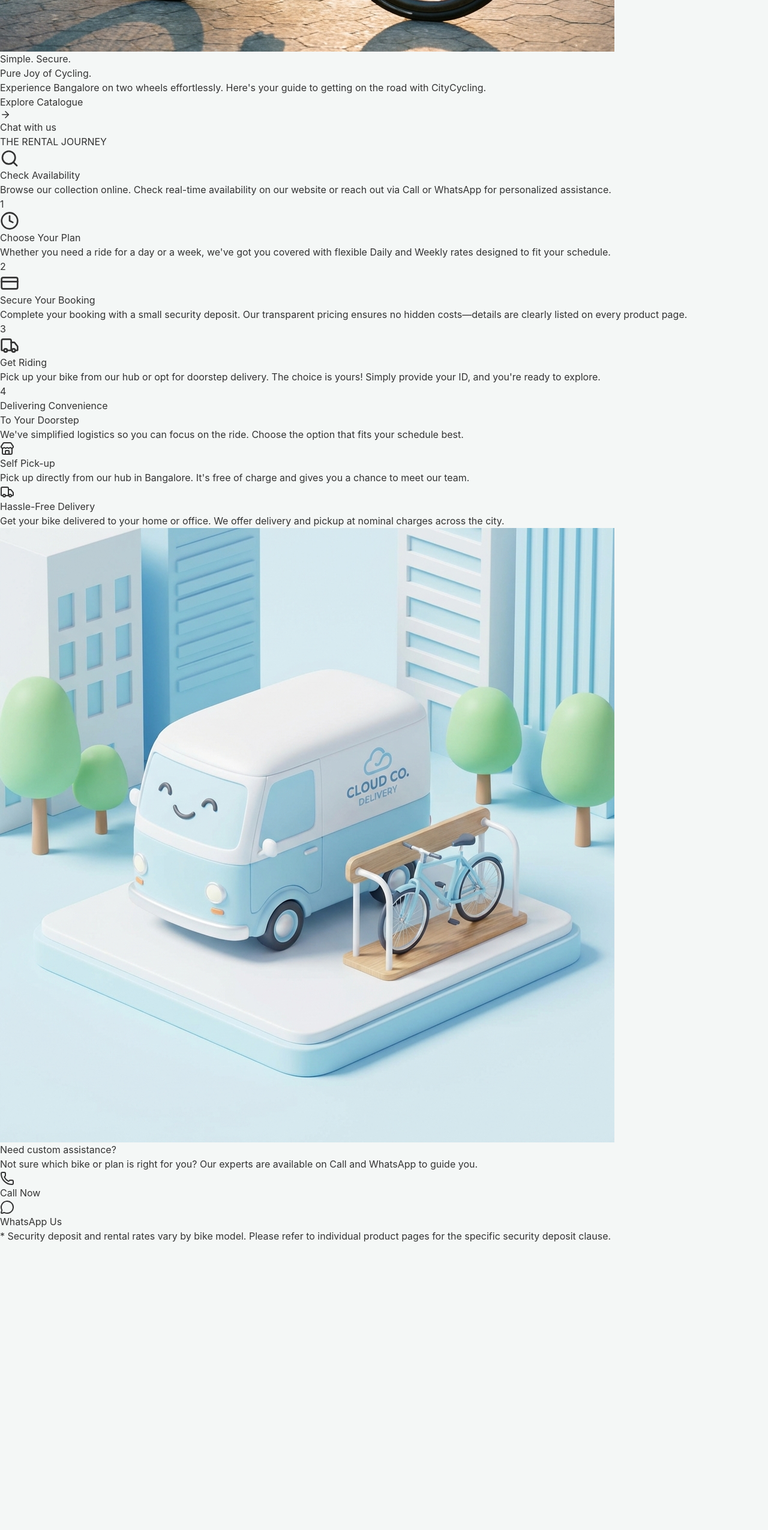
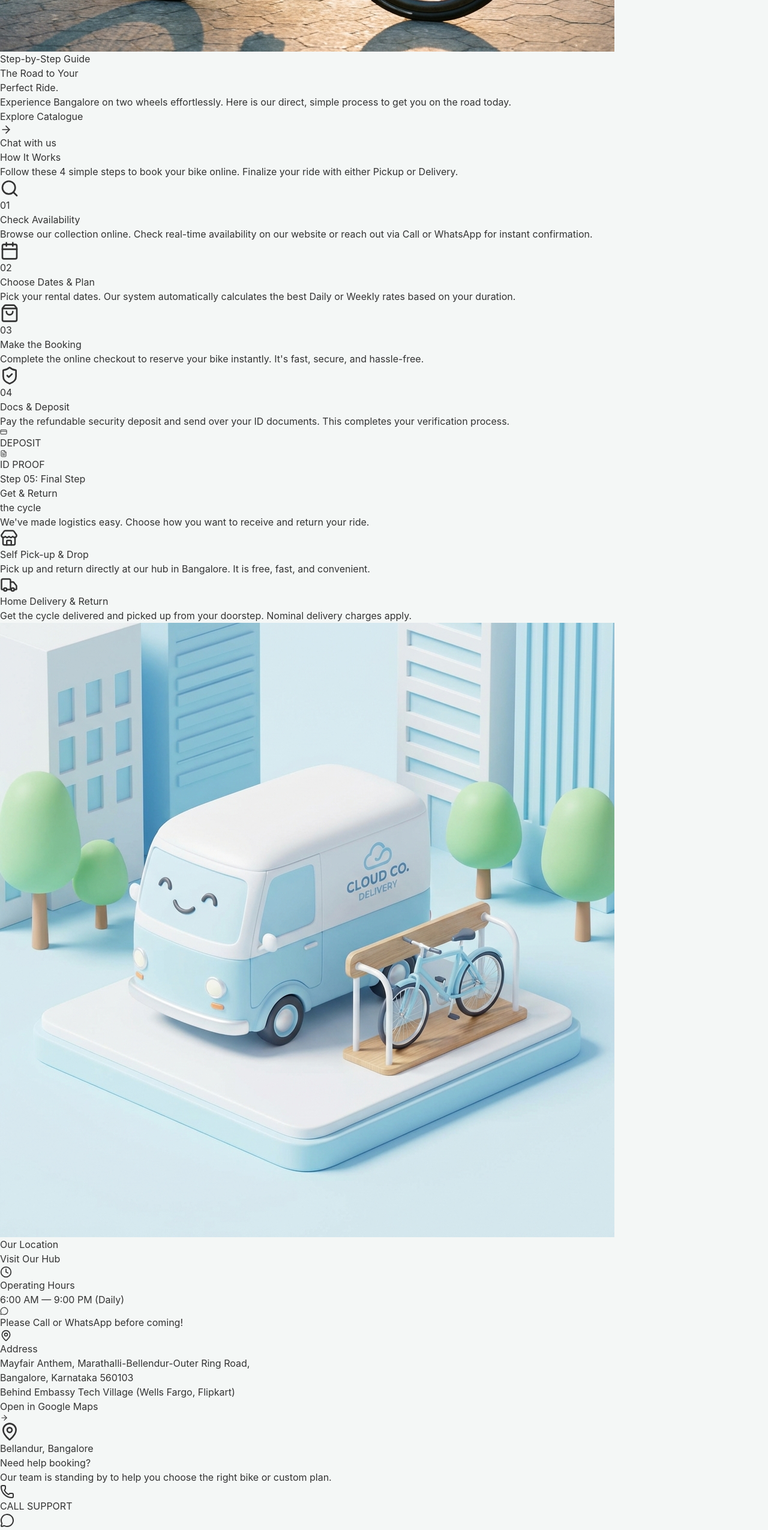
Before and after one commit to prateektambi/citycycling-mern, a React (Vite) app in the folder client/: page /how-it-works in a window 1280 px wide. Shown: the part 1020-3570 px from the top of the page at 60% size. Before the commit the page ends 3092 px from the top, so only its background shows below. Built offline with nearby package versions, Linux system fonts and the light colour scheme; no server answers.

Commit message:
HOw It Works updates.

```diff
--- a/client/src/pages/HowItWorks.jsx
+++ b/client/src/pages/HowItWorks.jsx
@@ -1,5 +1,5 @@
 import React, { useEffect } from 'react';
-import { Search, Phone, MessageSquare, Clock, CreditCard, Truck, Store, MessageCircle, ArrowRight } from 'lucide-react';
+import { Search, Calendar, ShoppingBag, ShieldCheck, Truck, ArrowRight, Phone, MessageCircle, FileText, CreditCard, Store, Clock, MapPin } from 'lucide-react';
 
 const HowItWorks = () => {
     useEffect(() => {
@@ -10,155 +10,232 @@ const HowItWorks = () => {
     const steps = [
         {
             title: "Check Availability",
-            description: "Browse our collection online. Check real-time availability on our website or reach out via Call or WhatsApp for personalized assistance.",
+            description: "Browse our collection online. Check real-time availability on our website or reach out via Call or WhatsApp for instant confirmation.",
             icon: <Search className="text-blue-600" size={32} />,
             color: "bg-blue-50"
         },
         {
-            title: "Choose Your Plan",
-            description: "Whether you need a ride for a day or a week, we've got you covered with flexible Daily and Weekly rates designed to fit your schedule.",
-            icon: <Clock className="text-purple-600" size={32} />,
+            title: "Choose Dates & Plan",
+            description: "Pick your rental dates. Our system automatically calculates the best Daily or Weekly rates based on your duration.",
+            icon: <Calendar className="text-purple-600" size={32} />,
             color: "bg-purple-50"
         },
         {
-            title: "Secure Your Booking",
-            description: "Complete your booking with a small security deposit. Our transparent pricing ensures no hidden costs—details are clearly listed on every product page.",
-            icon: <CreditCard className="text-green-600" size={32} />,
+            title: "Make the Booking",
+            description: "Complete the online checkout to reserve your bike instantly. It's fast, secure, and hassle-free.",
+            icon: <ShoppingBag className="text-green-600" size={32} />,
             color: "bg-green-50"
         },
         {
-            title: "Get Riding",
-            description: "Pick up your bike from our hub or opt for doorstep delivery. The choice is yours! Simply provide your ID, and you're ready to explore.",
-            icon: <Truck className="text-orange-600" size={32} />,
+            title: "Docs & Deposit",
+            description: "Pay the refundable security deposit and send over your ID documents. This completes your verification process.",
+            icon: <ShieldCheck className="text-orange-600" size={32} />,
             color: "bg-orange-50"
         }
     ];
 
     return (
         <div className="bg-white min-h-screen">
-            {/* Hero Section */}
-            <div className="relative h-[50vh] min-h-[400px] flex items-center justify-center overflow-hidden">
+            {/* High-Impact Hero Section (Restored Aesthetic) */}
+            <div className="relative h-[60vh] min-h-[500px] flex items-center justify-center overflow-hidden">
                 <img
                     src="/images/hero.png"
                     alt="Cycling in city"
                     className="absolute inset-0 w-full h-full object-cover brightness-[0.4]"
                 />
-                <div className="relative z-10 text-center px-4 max-w-4xl mx-auto">
-                    <h1 className="text-4xl md:text-6xl font-black text-white mb-6 drop-shadow-2xl">
-                        Simple. Secure. <br/>
-                        <span className="text-blue-400">Pure Joy of Cycling.</span>
+                <div className="absolute inset-0 bg-gradient-to-t from-black/80 via-transparent to-transparent"></div>
+                <div className="relative z-10 text-center px-4 max-w-5xl mx-auto">
+                    <span className="inline-block bg-blue-600 text-white text-[10px] font-black uppercase tracking-[0.2em] px-4 py-1.5 rounded-full mb-6">
+                        Step-by-Step Guide
+                    </span>
+                    <h1 className="text-5xl md:text-7xl font-black text-white mb-6 drop-shadow-2xl tracking-tight leading-[1.1]">
+                        The Road to Your <br/>
+                        <span className="text-transparent bg-clip-text bg-gradient-to-r from-blue-400 to-indigo-300">Perfect Ride.</span>
                     </h1>
-                    <p className="text-lg md:text-xl text-gray-200 font-medium mb-8 drop-shadow-md max-w-2xl mx-auto leading-relaxed">
-                        Experience Bangalore on two wheels effortlessly. Here's your guide to getting on the road with CityCycling.
+                    <p className="text-lg md:text-xl text-gray-200 font-medium mb-10 drop-shadow-md max-w-2xl mx-auto leading-relaxed opacity-90">
+                        Experience Bangalore on two wheels effortlessly. Here is our direct, simple process to get you on the road today.
                     </p>
-                    <div className="flex flex-wrap justify-center gap-4">
-                        <a href="/catalogue" className="bg-blue-600 hover:bg-blue-700 text-white px-8 py-4 rounded-full font-bold transition-all shadow-xl hover:scale-105 flex items-center gap-2">
-                            Explore Catalogue <ArrowRight size={18} />
+                    <div className="flex flex-wrap justify-center gap-5">
+                        <a href="/catalogue" className="bg-blue-600 hover:bg-blue-700 text-white px-10 py-5 rounded-3xl font-bold transition-all shadow-xl hover:scale-105 flex items-center gap-2 group">
+                            Explore Catalogue <ArrowRight size={20} className="group-hover:translate-x-1 transition-transform" />
                         </a>
-                        <a href="https://wa.me/918971552453" target="_blank" rel="noreferrer" className="bg-white/10 backdrop-blur-md hover:bg-white/20 text-white border border-white/30 px-8 py-4 rounded-full font-bold transition-all">
+                        <a href="https://wa.me/918971552453" target="_blank" rel="noreferrer" className="bg-white/10 backdrop-blur-md hover:bg-white/20 text-white border border-white/30 px-10 py-5 rounded-3xl font-bold transition-all">
                             Chat with us
                         </a>
                     </div>
                 </div>
             </div>
 
-            {/* How It Works Steps */}
-            <div className="max-w-7xl mx-auto px-6 py-24">
+            {/* Direct Process Steps (Grid Layout) */}
+            <div className="max-w-7xl mx-auto px-6 py-24 md:py-32">
                 <div className="text-center mb-20">
-                    <h2 className="text-3xl md:text-4xl font-black text-gray-900 mb-4 tracking-tight">THE RENTAL JOURNEY</h2>
-                    <div className="w-20 h-1.5 bg-blue-600 mx-auto rounded-full"></div>
+                    <h2 className="text-4xl md:text-5xl font-black text-gray-900 mb-6 tracking-tight uppercase">How It Works</h2>
+                    <p className="text-gray-500 font-medium max-w-xl mx-auto">Follow these 4 simple steps to book your bike online. Finalize your ride with either Pickup or Delivery.</p>
                 </div>
 
                 <div className="grid grid-cols-1 md:grid-cols-2 lg:grid-cols-4 gap-8">
                     {steps.map((step, index) => (
-                        <div key={index} className="relative group p-8 rounded-[2.5rem] border border-gray-100 bg-white hover:shadow-[0_20px_50px_rgba(0,0,0,0.08)] hover:-translate-y-2 transition-all duration-500">
-                            <div className={`w-16 h-16 ${step.color} rounded-2xl flex items-center justify-center mb-6 group-hover:scale-110 transition-transform duration-500`}>
-                                {step.icon}
+                        <div key={index} className="relative group p-8 rounded-[3rem] border border-gray-100 bg-white hover:shadow-[0_30px_60px_rgba(0,0,0,0.06)] hover:-translate-y-2 transition-all duration-500">
+                            <div className="flex justify-between items-start mb-8">
+                                <div className={`w-16 h-16 ${step.color} rounded-2xl flex items-center justify-center group-hover:scale-110 transition-transform duration-500 shadow-sm`}>
+                                    {step.icon}
+                                </div>
+                                <span className="text-5xl font-black text-gray-50 opacity-20 group-hover:opacity-40 transition-opacity">0{index + 1}</span>
                             </div>
-                            <h3 className="text-xl font-black text-gray-900 mb-3">{step.title}</h3>
-                            <p className="text-gray-600 leading-relaxed text-sm">
+                            <h3 className="text-xl font-black text-gray-900 mb-4 tracking-tight uppercase">{step.title}</h3>
+                            <p className="text-gray-600 leading-relaxed text-sm font-medium">
                                 {step.description}
                             </p>
-                            <div className="absolute top-6 right-8 text-gray-50 font-black text-7xl -z-10 group-hover:text-gray-100 transition-colors duration-500">
-                                {index + 1}
-                            </div>
+                            {index === 3 && (
+                                <div className="mt-6 flex flex-wrap gap-2">
+                                    <span className="bg-orange-50 text-orange-700 px-3 py-1.5 rounded-xl text-[10px] font-bold flex items-center gap-1.5">
+                                        <CreditCard size={12}/> DEPOSIT
+                                    </span>
+                                    <span className="bg-orange-50 text-orange-700 px-3 py-1.5 rounded-xl text-[10px] font-bold flex items-center gap-1.5">
+                                        <FileText size={12}/> ID PROOF
+                                    </span>
+                                </div>
+                            )}
                         </div>
                     ))}
                 </div>
             </div>
 
-            {/* Delivery vs Pick-up Section */}
-            <div className="bg-gray-50/50 py-24 border-y border-gray-100">
+            {/* Final Step: Pickup vs Delivery (Restored Detail & Illustration) */}
+            <div className="bg-gray-50/80 py-24 md:py-32 border-y border-gray-100">
                 <div className="max-w-7xl mx-auto px-6">
                     <div className="flex flex-col lg:flex-row items-center gap-16 md:gap-24">
-                        <div className="flex-1 space-y-8">
-                            <h2 className="text-3xl md:text-5xl font-black text-gray-900 leading-tight">
-                                Delivering Convenience <br/>
-                                <span className="text-blue-600">To Your Doorstep</span>
-                            </h2>
-                            <p className="text-lg text-gray-600 leading-relaxed">
-                                We've simplified logistics so you can focus on the ride. Choose the option that fits your schedule best.
+                        <div className="flex-1 space-y-10">
+                            <div>
+                                <span className="inline-block bg-blue-100 text-blue-700 text-[10px] font-black uppercase tracking-[0.2em] px-4 py-1.5 rounded-full mb-6">
+                                    Step 05: Final Step
+                                </span>
+                                <h2 className="text-4xl md:text-6xl font-black text-gray-900 leading-[1.05] tracking-tight">
+                                    Get & Return <br/>
+                                    <span className="text-blue-600">the cycle</span>
+                                </h2>
+                            </div>
+                            <p className="text-xl text-gray-600 leading-relaxed font-medium">
+                                We've made logistics easy. Choose how you want to receive and return your ride.
                             </p>
 
-                            <div className="space-y-6">
-                                <div className="flex items-start gap-5 p-6 bg-white rounded-3xl shadow-sm border border-gray-50 hover:shadow-md transition-shadow">
-                                    <div className="flex-shrink-0 bg-blue-50 p-3 rounded-xl">
-                                        <Store className="text-blue-600" size={24} />
+                            <div className="grid grid-cols-1 sm:grid-cols-2 lg:grid-cols-1 gap-6">
+                                <div className="flex items-start gap-6 p-8 bg-white rounded-[2.5rem] shadow-sm border border-gray-50 hover:shadow-xl hover:border-blue-100 transition-all group">
+                                    <div className="flex-shrink-0 bg-blue-50 p-4 rounded-2xl group-hover:scale-110 transition-transform">
+                                        <Store className="text-blue-600" size={30} />
                                     </div>
                                     <div>
-                                        <h4 className="font-bold text-gray-900 mb-1">Self Pick-up</h4>
-                                        <p className="text-sm text-gray-600">Pick up directly from our hub in Bangalore. It's free of charge and gives you a chance to meet our team.</p>
+                                        <h4 className="font-black text-gray-900 text-lg mb-2 uppercase tracking-tight">Self Pick-up & Drop</h4>
+                                        <p className="text-gray-500 font-medium leading-normal">Pick up and return directly at our hub in Bangalore. It is free, fast, and convenient.</p>
                                     </div>
                                 </div>
-                                <div className="flex items-start gap-5 p-6 bg-white rounded-3xl shadow-sm border border-gray-50 hover:shadow-md transition-shadow">
-                                    <div className="flex-shrink-0 bg-orange-50 p-3 rounded-xl">
-                                        <Truck className="text-orange-600" size={24} />
+                                <div className="flex items-start gap-6 p-8 bg-white rounded-[2.5rem] shadow-sm border border-gray-50 hover:shadow-xl hover:border-orange-100 transition-all group">
+                                    <div className="flex-shrink-0 bg-orange-50 p-4 rounded-2xl group-hover:scale-110 transition-transform">
+                                        <Truck className="text-orange-600" size={30} />
                                     </div>
                                     <div>
-                                        <h4 className="font-bold text-gray-900 mb-1">Hassle-Free Delivery</h4>
-                                        <p className="text-sm text-gray-600">Get your bike delivered to your home or office. We offer delivery and pickup at nominal charges across the city.</p>
+                                        <h4 className="font-black text-gray-900 text-lg mb-2 uppercase tracking-tight">Home Delivery & Return</h4>
+                                        <p className="text-gray-500 font-medium leading-normal">Get the cycle delivered and picked up from your doorstep. Nominal delivery charges apply.</p>
                                     </div>
                                 </div>
                             </div>
                         </div>
                         <div className="flex-1 relative">
-                            <div className="absolute -inset-10 bg-blue-200/20 rounded-full blur-3xl"></div>
+                            <div className="absolute -inset-16 bg-blue-200/20 rounded-full blur-[100px]"></div>
                             <img
                                 src="/images/delivery.png"
                                 alt="Delivery illustration"
-                                className="relative z-10 w-full max-w-lg mx-auto drop-shadow-2xl rounded-[3rem]"
+                                className="relative z-10 w-full max-w-lg mx-auto drop-shadow-[0_50px_50px_rgba(0,0,0,0.15)] rounded-[4rem]"
                             />
                         </div>
                     </div>
                 </div>
             </div>
 
-            {/* Support CTA */}
-            <div className="max-w-7xl mx-auto px-6 py-24">
-                <div className="bg-gray-900 rounded-[3rem] p-10 md:p-20 text-white shadow-2xl relative overflow-hidden group">
-                    <div className="absolute top-[-20%] right-[-10%] w-[500px] h-[500px] bg-blue-600/20 rounded-full blur-3xl group-hover:bg-blue-600/30 transition-colors duration-700"></div>
+            {/* Location & Timings Section */}
+            <div className="max-w-7xl mx-auto px-6 py-24 border-t border-gray-100">
+                <div className="flex flex-col lg:flex-row gap-12 items-center">
+                    <div className="flex-1 space-y-6">
+                        <div className="inline-flex items-center gap-2 bg-blue-50 text-blue-700 px-4 py-1.5 rounded-full text-[10px] font-black uppercase tracking-widest">
+                            Our Location
+                        </div>
+                        <h2 className="text-3xl md:text-5xl font-black text-gray-900 tracking-tight uppercase">Visit Our Hub</h2>
+                        <div className="space-y-4">
+                            <div className="flex items-start gap-4">
+                                <div className="mt-1 bg-gray-100 p-2 rounded-lg text-gray-600">
+                                    <Clock size={20} />
+                                </div>
+                                <div>
+                                    <h4 className="font-bold text-gray-900">Operating Hours</h4>
+                                    <p className="text-gray-600">6:00 AM — 9:00 PM (Daily)</p>
+                                    <p className="text-orange-600 font-bold text-sm mt-1 flex items-center gap-1">
+                                        <MessageCircle size={14} /> Please Call or WhatsApp before coming!
+                                    </p>
+                                </div>
+                            </div>
+                            <div className="flex items-start gap-4">
+                                <div className="mt-1 bg-gray-100 p-2 rounded-lg text-gray-600">
+                                    <MapPin size={20} />
+                                </div>
+                                <div>
+                                    <h4 className="font-bold text-gray-900">Address</h4>
+                                    <p className="text-gray-600 leading-relaxed">
+                                        Mayfair Anthem, Marathalli-Bellendur-Outer Ring Road, <br/>
+                                        Bangalore, Karnataka 560103
+                                    </p>
+                                    <p className="text-sm text-gray-500 mt-1 italic">Behind Embassy Tech Village (Wells Fargo, Flipkart)</p>
+                                    <a
+                                        href="https://www.google.com/maps/place/City+Cycling/@12.9269647,77.6923447,17z"
+                                        target="_blank"
+                                        rel="noreferrer"
+                                        className="inline-flex items-center gap-2 text-blue-600 font-bold text-sm mt-3 hover:underline"
+                                    >
+                                        Open in Google Maps <ArrowRight size={14} />
+                                    </a>
+                                </div>
+                            </div>
+                        </div>
+                    </div>
+                    <div className="flex-1 w-full h-[300px] md:h-[400px] bg-gray-100 rounded-[3rem] overflow-hidden shadow-inner border border-gray-200 relative">
+                        {/* Static Map Aesthetic - Using a placeholder or styled div as a map representatiton */}
+                        <div className="absolute inset-0 bg-[#e5e7eb] flex items-center justify-center p-8">
+                            <div className="text-center">
+                                <div className="w-16 h-16 bg-blue-600 text-white rounded-full flex items-center justify-center mx-auto mb-4 shadow-xl animate-bounce">
+                                    <MapPin size={32} />
+                                </div>
+                                <p className="font-black text-gray-400 uppercase tracking-widest text-sm">Bellandur, Bangalore</p>
+                            </div>
+                        </div>
+                    </div>
+                </div>
+            </div>
+
+            {/* Premium Support Section */}
+            <div className="max-w-7xl mx-auto px-6 py-24 md:py-32">
+                <div className="bg-gray-900 rounded-[4rem] p-10 md:p-24 text-white shadow-2xl relative overflow-hidden group">
+                    <div className="absolute top-[-20%] right-[-10%] w-[600px] h-[600px] bg-blue-600/20 rounded-full blur-[120px] group-hover:bg-blue-600/30 transition-colors duration-1000"></div>
 
                     <div className="relative z-10 flex flex-col items-center text-center">
-                        <h2 className="text-3xl md:text-5xl font-black mb-8">Need custom assistance?</h2>
-                        <p className="text-gray-400 text-lg md:text-xl mb-12 max-w-2xl mx-auto leading-relaxed">
-                            Not sure which bike or plan is right for you? Our experts are available on Call and WhatsApp to guide you.
+                        <h2 className="text-4xl md:text-6xl font-black mb-8 tracking-tight">Need help booking?</h2>
+                        <p className="text-gray-400 text-xl md:text-2xl mb-14 max-w-3xl mx-auto leading-relaxed font-light">
+                            Our team is standing by to help you choose the right bike or custom plan.
                         </p>
                         <div className="flex flex-wrap justify-center gap-6">
-                            <a href="tel:+918971552453" className="bg-white text-gray-900 px-10 py-5 rounded-2xl font-black flex items-center gap-3 transition-all hover:scale-105 shadow-[0_10px_30px_rgba(255,255,255,0.2)]">
-                                <Phone size={24} /> Call Now
+                            <a href="tel:+918971552453" className="bg-white text-gray-900 px-12 py-6 rounded-[2rem] font-black flex items-center gap-3 transition-all hover:scale-105 shadow-[0_20px_50px_rgba(255,255,255,0.1)]">
+                                <Phone size={24} /> CALL SUPPORT
                             </a>
-                            <a href="https://wa.me/918971552453" target="_blank" rel="noreferrer" className="bg-[#25D366] text-white px-10 py-5 rounded-2xl font-black flex items-center gap-3 transition-all hover:scale-105 shadow-[0_10px_30px_rgba(37,211,102,0.3)]">
-                                <MessageCircle size={24} /> WhatsApp Us
+                            <a href="https://wa.me/918971552453" target="_blank" rel="noreferrer" className="bg-[#25D366] text-white px-12 py-6 rounded-[2rem] font-black flex items-center gap-3 transition-all hover:scale-105 shadow-[0_20px_50px_rgba(37,211,102,0.2)]">
+                                <MessageCircle size={24} /> WHATSAPP US
                             </a>
                         </div>
                     </div>
                 </div>
             </div>
 
-            {/* Footer Pricing Note */}
-            <div className="pb-16 text-center px-6">
-                <p className="text-gray-400 text-sm italic font-medium">
-                    * Security deposit and rental rates vary by bike model. Please refer to individual product pages for the specific security deposit clause.
+            {/* Final Footer Note */}
+            <div className="pb-24 text-center px-6">
+                <p className="text-gray-400 text-sm font-bold uppercase tracking-widest opacity-60">
+                    * Rates and security deposits are specific to each model. Please check product pages for details.
                 </p>
             </div>
         </div>
```
